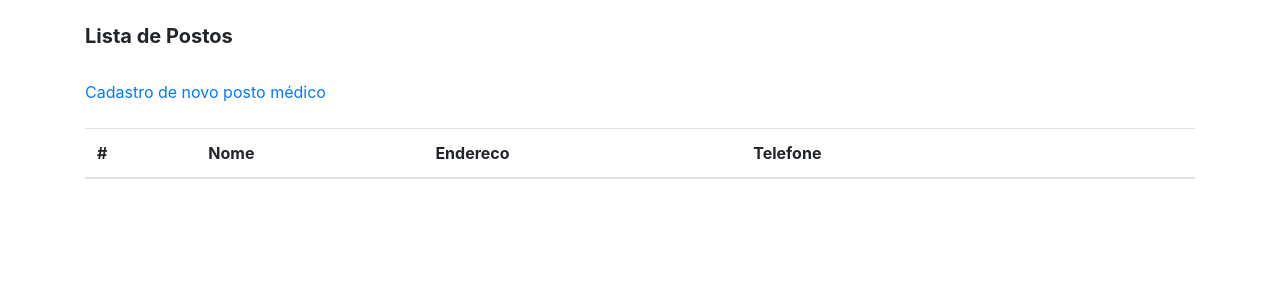
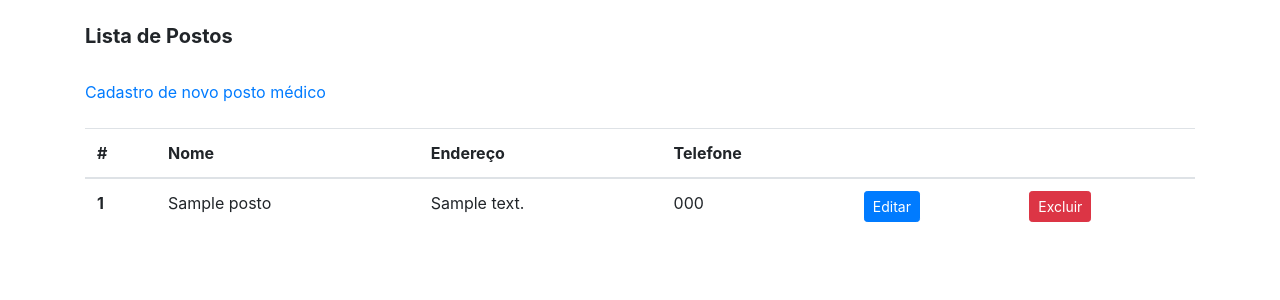
Before and after one commit to anleaes/2021-1-N2-dev01, a Django app: page /postos/ in a window 1280 px wide. Shown: the part 56-356 px from the top of the page. Run offline with Django 3.2, Linux system fonts and the light colour scheme; tables that the repository leaves empty hold one stand-in row (values such as "Sample post"); lists and menus that the app fills with data are empty; some libraries are stand-ins or nearby versions.

Commit message:
atualizando códigos e corrigindo posto e vacinação que não estava listando

```diff
--- a/SuV_App/apps/posto/views.py
+++ b/SuV_App/apps/posto/views.py
@@ -22,7 +22,7 @@
     template_name = 'posto/list_postos.html'
     postos = Posto.objects.filter()
     context = {
-        'postos': postos,
+        'posto': postos
     }
     return render(request, template_name, context)
 
@@ -34,7 +34,7 @@
         form = PostoForm(request.POST, instance=posto)
         if form.is_valid():
             form.save()
-            return redirect('postos:list_postos')
+            return redirect('posto:list_postos')
     form = PostoForm(instance=posto)
     context['form'] = form
     return render(request, template_name, context)
--- a/SuV_App/templates/posto/list_postos.html
+++ b/SuV_App/templates/posto/list_postos.html
@@ -22,7 +22,7 @@
                     <tr>
                         <th scope="col">#</th>
                         <th scope="col">Nome</th>
-                        <th scope="col">Endereco</th>
+                        <th scope="col">Endereço</th>
                         <th scope="col">Telefone</th>
                         <th scope="col"></th>
                         <th scope="col"></th>
@@ -34,6 +34,7 @@
                         <th scope="row">{{ posto.id }}</th>
                         <td>{{ posto.posto_name }}</td>
                         <td>{{ posto.address }}</td>
+                        <td>{{ posto.cell_phone }}</td>
                         <td>
                             <a href="{% url 'posto:edit_posto' posto.id %}" class="btn btn-primary btn-sm">Editar</a>
                         </td>
```
Also changed, not shown: SuV_App/apps/categories/migrations/0001_initial.py, SuV_App/apps/employees/migrations/0001_initial.py, SuV_App/apps/patients/migrations/0001_initial.py, SuV_App/apps/posto/migrations/0001_initial.py, SuV_App/apps/vaccinations/migrations/0001_initial.py, SuV_App/media/photos/vacina_DazGOeZ.png (added), SuV_App/media/photos/vacina_aPdLwdO.png (added), SuV_App/media/photos/vacina_dDiCdo5.png (added), 3 other files.
